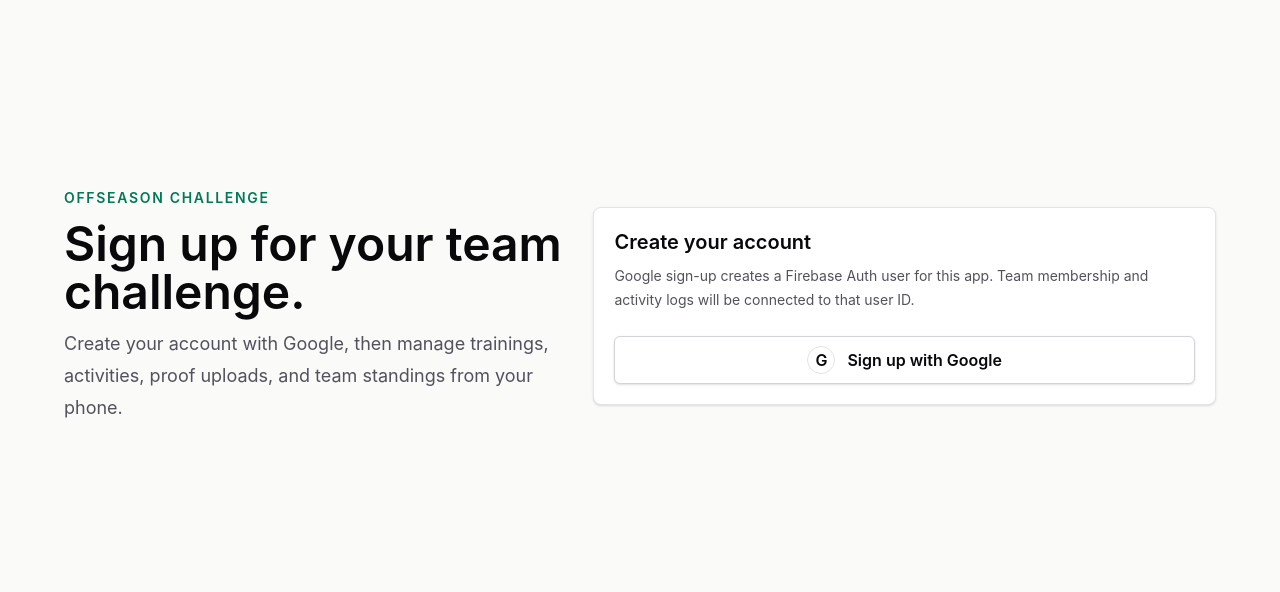
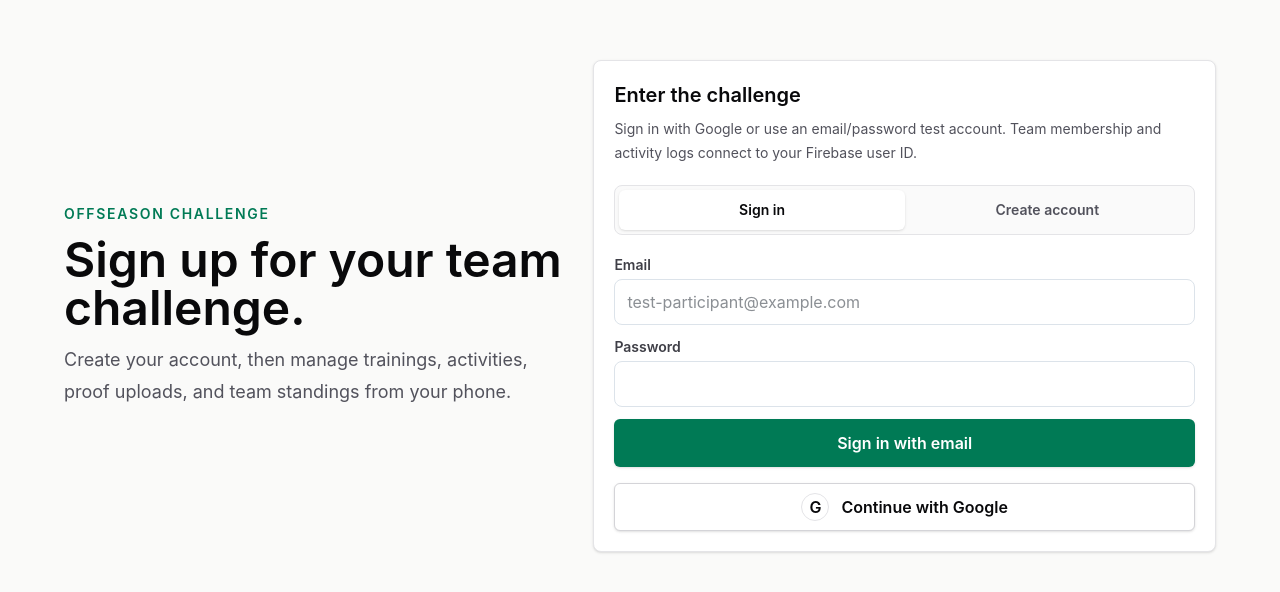
Before and after one commit to markushart/offseason_challenge, a Next.js app in the folder offseason_challenge/: page / in a window 1280 px wide. Shown: the part 102-694 px from the top of the page. Built offline with nearby package versions, Linux system fonts and the light colour scheme; no server answers.

Commit message:
Add email password authentication

```diff
--- a/offseason_challenge/components/auth-shell.tsx
+++ b/offseason_challenge/components/auth-shell.tsx
@@ -1,14 +1,18 @@
 "use client";
 
 import {
+  createUserWithEmailAndPassword,
   GoogleAuthProvider,
   onAuthStateChanged,
+  signInWithEmailAndPassword,
   signInWithPopup,
   signOut,
+  updateProfile,
   type User,
 } from "firebase/auth";
 import {
   createContext,
+  type FormEvent,
   type ReactNode,
   useContext,
   useEffect,
@@ -23,10 +27,26 @@
 
 const getAuthMessage = (error: unknown) => {
   if (error instanceof Error) {
+    if (error.message.includes("auth/email-already-in-use")) {
+      return "An account already exists for this email. Sign in instead.";
+    }
+
+    if (error.message.includes("auth/invalid-credential")) {
+      return "Email or password is incorrect.";
+    }
+
+    if (error.message.includes("auth/weak-password")) {
+      return "Use a password with at least 6 characters.";
+    }
+
+    if (error.message.includes("auth/operation-not-allowed")) {
+      return "Email/password sign-in is not enabled for this Firebase project.";
+    }
+
     return error.message;
   }
 
-  return "Google sign-up failed. Please try again.";
+  return "Sign-in failed. Please try again.";
 };
 
 const SignedInUserContext = createContext<User | null>(null);
@@ -45,6 +65,7 @@
   const [user, setUser] = useState<User | null>(null);
   const [isLoading, setIsLoading] = useState(Boolean(auth));
   const [isSigningIn, setIsSigningIn] = useState(false);
+  const [authMode, setAuthMode] = useState<"signIn" | "create">("signIn");
   const [error, setError] = useState<string | null>(null);
 
   const googleProvider = useMemo(() => {
@@ -82,6 +103,44 @@
     }
   };
 
+  const handleEmailAuth = async (event: FormEvent<HTMLFormElement>) => {
+    event.preventDefault();
+
+    if (!auth) {
+      setError("Firebase is not configured yet. Add your values to .env.local.");
+      return;
+    }
+
+    const formData = new FormData(event.currentTarget);
+    const email = String(formData.get("email") ?? "").trim();
+    const password = String(formData.get("password") ?? "");
+    const displayName = String(formData.get("displayName") ?? "").trim();
+
+    if (!email || !password) {
+      setError("Add an email and password.");
+      return;
+    }
+
+    setError(null);
+    setIsSigningIn(true);
+
+    try {
+      if (authMode === "create") {
+        const credential = await createUserWithEmailAndPassword(auth, email, password);
+
+        if (displayName) {
+          await updateProfile(credential.user, { displayName });
+        }
+      } else {
+        await signInWithEmailAndPassword(auth, email, password);
+      }
+    } catch (signInError) {
+      setError(getAuthMessage(signInError));
+    } finally {
+      setIsSigningIn(false);
+    }
+  };
+
   const handleSignOut = async () => {
     if (!auth) {
       return;
@@ -112,20 +171,98 @@
               Sign up for your team challenge.
             </h1>
             <p className="mt-3 max-w-xl text-base leading-7 text-zinc-600 sm:text-lg sm:leading-8">
-              Create your account with Google, then manage trainings, activities,
+              Create your account, then manage trainings, activities,
               proof uploads, and team standings from your phone.
             </p>
           </div>
 
           <div className="rounded-lg border border-zinc-200 bg-white p-4 shadow-sm sm:p-5">
-            <h2 className="text-xl font-semibold">Create your account</h2>
+            <h2 className="text-xl font-semibold">Enter the challenge</h2>
             <p className="mt-2 text-sm leading-6 text-zinc-600">
-              Google sign-up creates a Firebase Auth user for this app. Team
-              membership and activity logs will be connected to that user ID.
+              Sign in with Google or use an email/password test account. Team
+              membership and activity logs connect to your Firebase user ID.
             </p>
 
+            <div className="mt-5 grid grid-cols-2 rounded-lg border border-zinc-200 bg-zinc-50 p-1">
+              <button
+                className={`h-10 rounded-md text-sm font-semibold transition ${
+                  authMode === "signIn"
+                    ? "bg-white text-zinc-950 shadow-sm"
+                    : "text-zinc-600 hover:text-zinc-950"
+                }`}
+                onClick={() => {
+                  setAuthMode("signIn");
+                  setError(null);
+                }}
+                type="button"
+              >
+                Sign in
+              </button>
+              <button
+                className={`h-10 rounded-md text-sm font-semibold transition ${
+                  authMode === "create"
+                    ? "bg-white text-zinc-950 shadow-sm"
+                    : "text-zinc-600 hover:text-zinc-950"
+                }`}
+                onClick={() => {
+                  setAuthMode("create");
+                  setError(null);
+                }}
+                type="button"
+              >
+                Create account
+              </button>
+            </div>
+
+            <form className="mt-5 grid gap-3" onSubmit={handleEmailAuth}>
+              {authMode === "create" ? (
+                <label className="grid gap-1">
+                  <span className="text-sm font-semibold text-zinc-700">Name</span>
+                  <input
+                    className="h-11 rounded-md border border-zinc-300 px-3 text-base outline-none transition focus:border-emerald-600"
+                    maxLength={80}
+                    name="displayName"
+                    placeholder="Test Participant"
+                  />
+                </label>
+              ) : null}
+              <label className="grid gap-1">
+                <span className="text-sm font-semibold text-zinc-700">Email</span>
+                <input
+                  autoComplete="email"
+                  className="h-11 rounded-md border border-zinc-300 px-3 text-base outline-none transition focus:border-emerald-600"
+                  name="email"
+                  placeholder="test-participant@example.com"
+                  required
+                  type="email"
+                />
+              </label>
+              <label className="grid gap-1">
+                <span className="text-sm font-semibold text-zinc-700">Password</span>
+                <input
+                  autoComplete={authMode === "create" ? "new-password" : "current-password"}
+                  className="h-11 rounded-md border border-zinc-300 px-3 text-base outline-none transition focus:border-emerald-600"
+                  minLength={6}
+                  name="password"
+                  required
+                  type="password"
+                />
+              </label>
+              <button
+                className="flex h-12 w-full items-center justify-center rounded-md bg-emerald-700 px-4 font-semibold text-white shadow-sm transition hover:bg-emerald-800 disabled:cursor-not-allowed disabled:opacity-60"
+                disabled={!hasFirebaseConfig || isSigningIn}
+                type="submit"
+              >
+                {isSigningIn
+                  ? "Working..."
+                  : authMode === "create"
+                    ? "Create test account"
+                    : "Sign in with email"}
+              </button>
+            </form>
+
             <button
-              className="mt-6 flex h-12 w-full items-center justify-center gap-3 rounded-md border border-zinc-300 bg-white px-4 font-semibold text-zinc-950 shadow-sm transition hover:bg-zinc-50 disabled:cursor-not-allowed disabled:opacity-60"
+              className="mt-4 flex h-12 w-full items-center justify-center gap-3 rounded-md border border-zinc-300 bg-white px-4 font-semibold text-zinc-950 shadow-sm transition hover:bg-zinc-50 disabled:cursor-not-allowed disabled:opacity-60"
               disabled={!hasFirebaseConfig || isSigningIn}
               onClick={handleGoogleSignUp}
               type="button"
@@ -133,7 +270,7 @@
               <span className="flex h-7 w-7 items-center justify-center rounded-full border border-zinc-200 text-base font-semibold">
                 G
               </span>
-              {isSigningIn ? "Opening Google..." : "Sign up with Google"}
+              {isSigningIn ? "Opening Google..." : "Continue with Google"}
             </button>
 
             {!hasFirebaseConfig ? (
```
Also changed, not shown: 2 other files (tests, documents, lock files or other folders).
